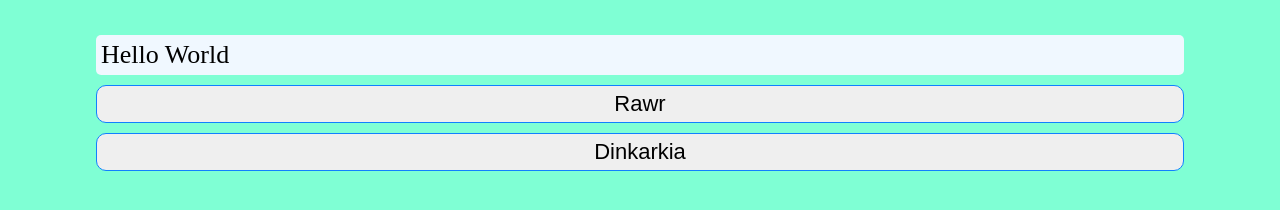
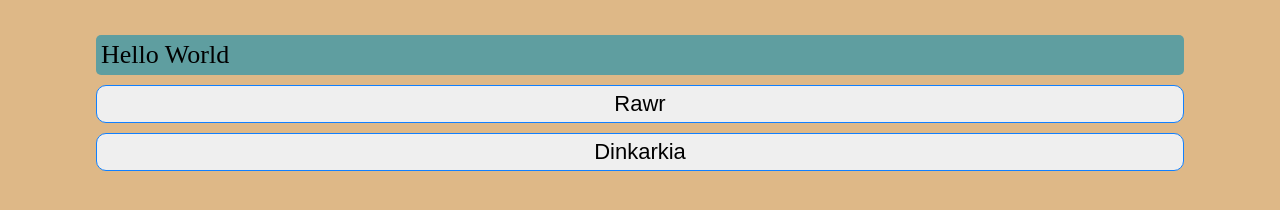
Before and after one commit to jeovabastos/js-light-novel-engine, a plain HTML site: page index.html in a window 1280 px wide. Drawn offline with Linux system fonts and the light colour scheme.

Commit message:
Segunda versão

```diff
--- a/style.css
+++ b/style.css
@@ -1,7 +1,7 @@
 body{
     margin: 0;
     padding: 0;
-    background-color: aquamarine;
+    background-color: burlywood;
     width:100%;
     height: 100%;
     font-size: 26px;
@@ -15,7 +15,7 @@ body{
 }
 #game div{
     padding: 5px;
-    background-color: aliceblue;
+    background-color: cadetblue;
     border-radius: 5px;
 }
 .alinhamento{
```
